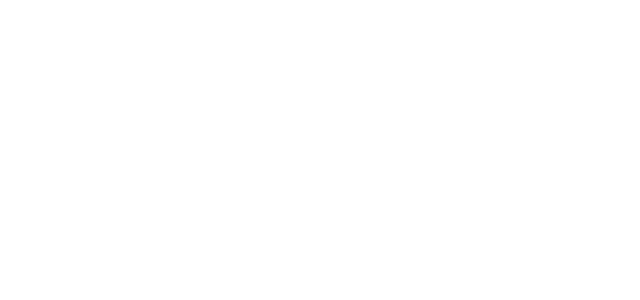
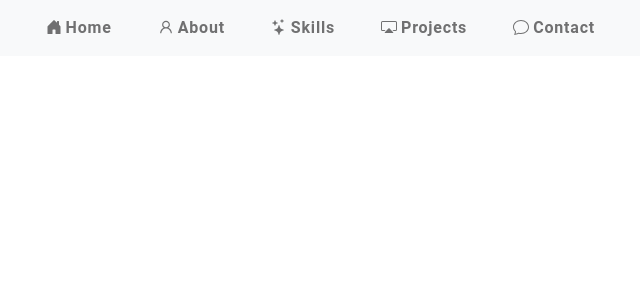
Before and after one commit to marcosarias21/portfolio, a React (Create React App) app: page / in a window 1280 px wide. Shown: the top 300 px of the page, without its empty margins (565-1205 px from the left). Built offline with nearby package versions, Linux system fonts and the light colour scheme.

Commit message:
navbar with icon created

```diff
--- a/package.json
+++ b/package.json
@@ -6,10 +6,12 @@
     "@testing-library/jest-dom": "^5.16.5",
     "@testing-library/react": "^13.4.0",
     "@testing-library/user-event": "^13.5.0",
+    "bootstrap-icons": "^1.9.1",
     "eslint-config-airbnb": "^19.0.4",
     "framer-motion": "^7.6.4",
     "react": "^18.2.0",
     "react-dom": "^18.2.0",
+    "react-icons": "^4.6.0",
     "react-router-dom": "^6.4.3",
     "react-scripts": "5.0.1",
     "sass": "^1.55.0",
--- a/src/App.js
+++ b/src/App.js
@@ -1,6 +1,9 @@
+import Navbar from './components/Navbar/Navbar';
+
 const App = () => {
   return (
     <>
+    <Navbar />
     </>
   );
 };
--- a/src/components/Navbar/Navbar.js
+++ b/src/components/Navbar/Navbar.js
@@ -1,6 +1,51 @@
+import './navbar.scss';
+import {
+  BsStars, BsFillHouseDoorFill, BsCast, BsChat,
+} from 'react-icons/bs';
+import { AiOutlineUser } from 'react-icons/ai';
+
 const Navbar = () => {
   return (
-    <div>Navbar</div>
+    <nav className="navbar navbar-expand-lg bg-light">
+      <div className="container container-fluid">
+        <button className="navbar-toggler" type="button" data-bs-toggle="collapse" data-bs-target="#navbarNav" aria-controls="navbarNav" aria-expanded="false" aria-label="Toggle navigation">
+          <span className="navbar-toggler-icon"></span>
+        </button>
+        <div className="collapse navbar-collapse justify-content-end" id="navbarNav">
+          <div className='navbar-nav'>
+            <div className='nav-item'>
+              <a className="nav-link" aria-current="page" href="#">
+              <BsFillHouseDoorFill className='mb-1' />
+                Home
+              </a>
+            </div>
+            <div className='nav-item'>
+              <a className="nav-link" href="#">
+              <AiOutlineUser className='mb-1' />
+                  About
+              </a>
+            </div>
+            <div className='nav-item'>
+              <a className="nav-link" href="#">
+              <BsStars className='mb-1' />
+                Skills</a>
+            </div>
+            <div className='nav-item'>
+              <a className="nav-link">
+             <BsCast className='mb-1' />
+                Projects
+              </a>
+            </div>
+            <div className='nav-item'>
+              <a className="nav-link">
+                <BsChat className='mb-1' />
+                Contact
+              </a>
+            </div>
+          </div>
+        </div>
+      </div>
+    </nav>
   );
 };
 
--- /dev/null
+++ b/src/components/Navbar/navbar.scss
@@ -0,0 +1,18 @@
+@import '../../styles/global.scss';
+
+nav {
+    div{
+      div{
+        div{
+          svg{
+            margin-right: 4px;
+          }
+          .nav-link {
+              font-weight: bold;
+              margin-right: 30px;
+              letter-spacing: 0.8px;
+          }
+        }
+      }
+    }
+}
--- /dev/null
+++ b/src/styles/global.scss
@@ -0,0 +1,5 @@
+$font-family: 'Centra', 'Roboto', sans-serif;
+
+body {
+  font-family: $font-family;
+}
```
Also changed, not shown: src/App.css (added), 1 other file (tests, documents, lock files or other folders).
